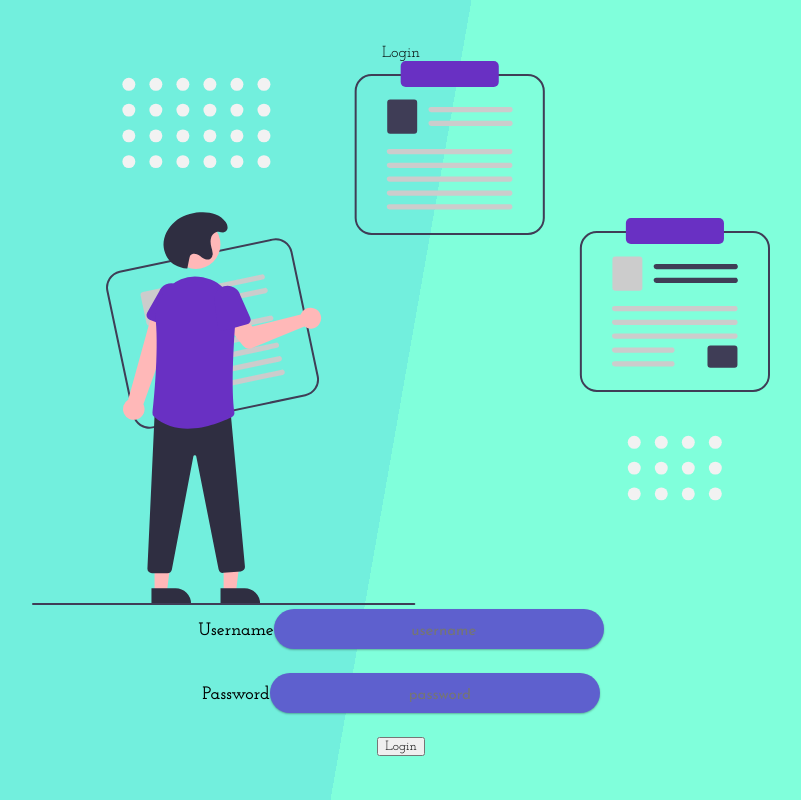
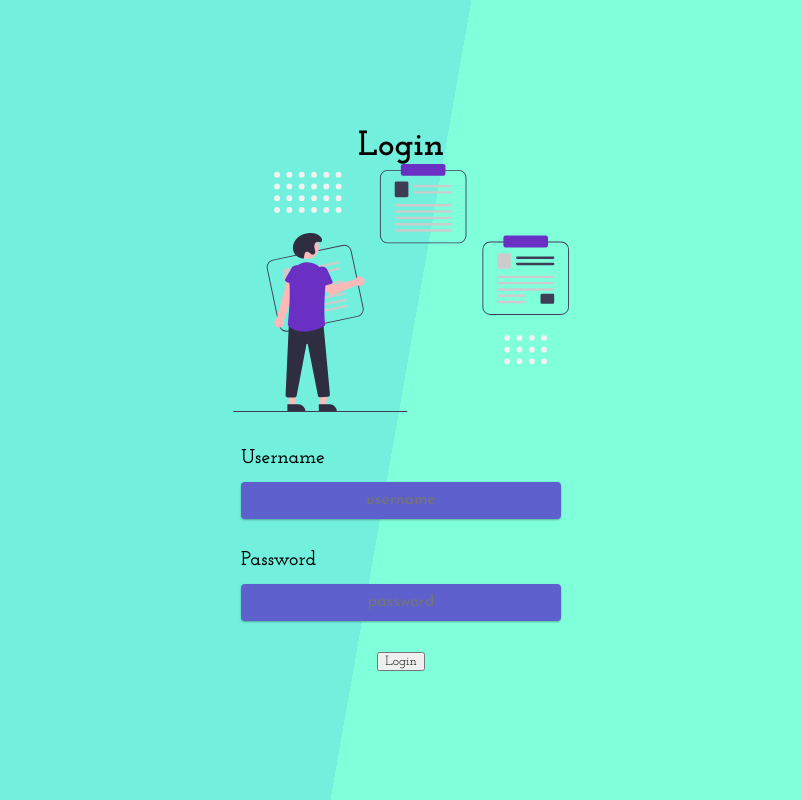
Before and after one commit to JoacoMaurtua/Complete-task-manager, a React (Create React App) app in the folder client/: page /login in a window 1280 px wide. Shown: the whole page, without its empty margins (239-1040 px from the left). Built offline with nearby package versions, Linux system fonts and the light colour scheme; no server answers.

Commit message:
login structure styles

```diff
--- a/client/src/App.css
+++ b/client/src/App.css
@@ -193,3 +193,66 @@ input, textarea, .datePicker input{
 }
 
 /*TASK DETAIL END*/
+
+/*BEGIN THE LOGIN*/
+.base-container {
+  width: 100%;
+  display: flex;
+  flex-direction:column;
+  align-items: center;
+}
+
+.base-container  .header{
+  font-size:35px;
+  font-weight: bold;
+}
+
+.content{
+  display: flex;
+  flex-direction: column;
+}
+
+.content .image{
+  width: 21em;
+}
+
+.content .image img{
+  width: 100%;
+  height: 100%;
+}
+
+.content .form{
+  margin-top: 2em;
+  display: flex;
+  flex-direction: column;
+  align-items: center;
+}
+
+.content .form .form-group{
+  display: flex;
+  flex-direction: column;
+  align-items: flex-start;
+  width: fit-content;
+}
+
+.content .form .form-group label{
+  font-size: 20px;
+}
+
+.content .form .form-group input{
+  margin-top: 6px;
+  min-width:18em;
+  height: 37px;
+  padding: 0px 10px;
+  font-size: 16px;
+  background-color:#5e60ce;
+  border: 0;
+  border-radius: 4px;
+  margin-bottom: 31px;
+  transition: all 250ms ease-in-out;
+}
+
+.content .form .form-group input:focus{
+  outline: none;
+  box-shadow: 0px 0px 12px 0.8px #80ffdb;
+}
```
